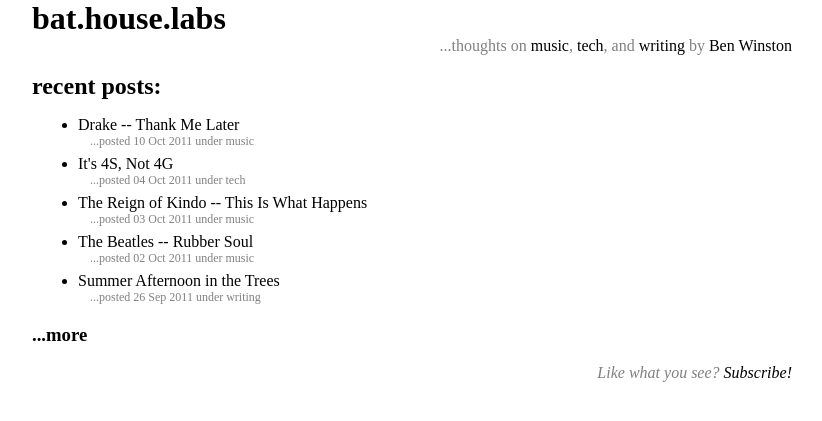
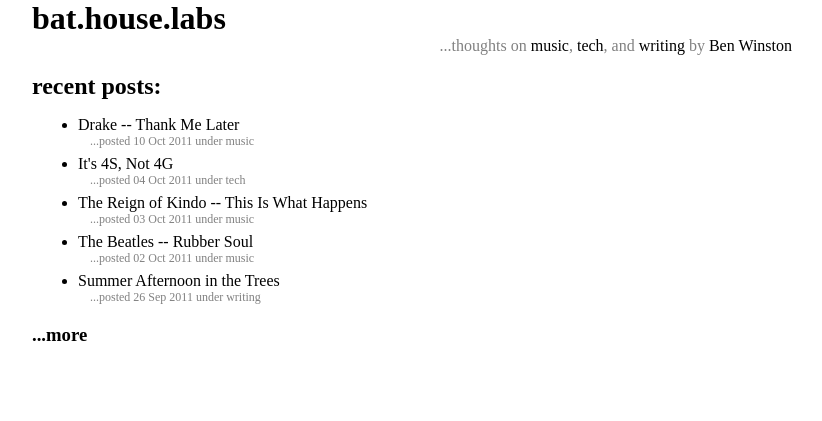
Before and after one commit to winsbe01/bathouselabs.com, a Jekyll site: the page built from index.html, in a window 1280 px wide. Shown: the top 421 px of the page, without its empty margins (228-1050 px from the left). Built offline with Jekyll 4.4.1, drawn with Linux system fonts in a browser that asks for light colours.

Commit message:
removed subscribe link

```diff
--- a/_layouts/default.html
+++ b/_layouts/default.html
@@ -3,4 +3,3 @@ layout: plain
 ---
 
 {{ content }}
-<div id='topright'><em>Like what you see? <a href='/subscribe.html'>Subscribe!</a></em></div>
```
